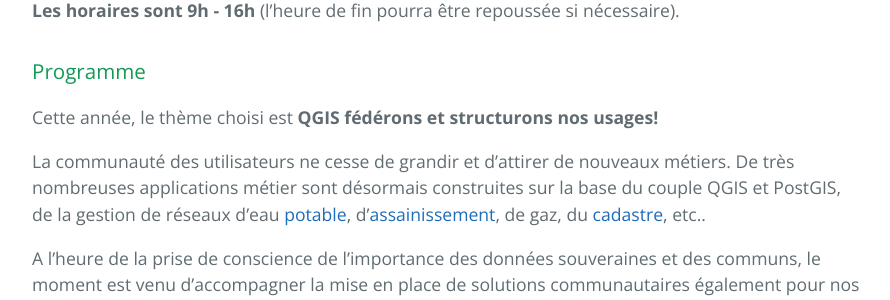
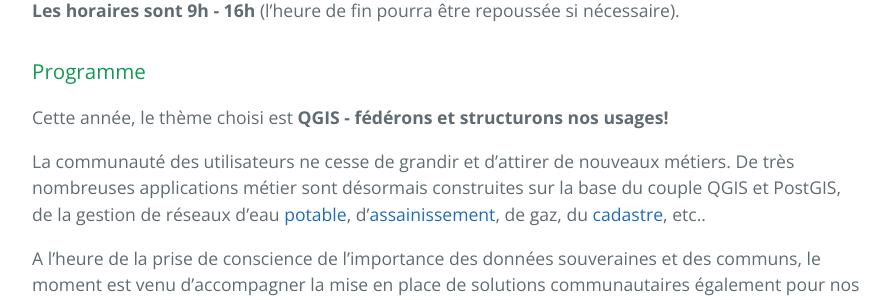
Before and after one commit to OSGeo-fr/QGIS-conf-fr-website, a Jekyll site: the page built from z20_programme.md, in a window 1280 px wide. Shown: the part 1129-1429 px from the top of the page, without its empty margins (192-1082 px from the left). Built offline with Jekyll 4.4.1, drawn with Linux system fonts in a browser that asks for light colours.

Commit message:
fix title of theme

```diff
--- a/z20_programme.md
+++ b/z20_programme.md
@@ -29,7 +29,7 @@ Nous vous proposons de se retrouver le soir pour boire un verre ensemble et disc
 
 ### Programme
 
-Cette année, le thème choisi est **QGIS fédérons et structurons nos usages!**
+Cette année, le thème choisi est **QGIS - fédérons et structurons nos usages!**
 
 La communauté des utilisateurs ne cesse de grandir et d'attirer de nouveaux métiers. De très nombreuses applications métier sont désormais construites sur la base du couple QGIS et PostGIS, de la gestion de réseaux d'eau [potable](http://qwat.org/), d'[assainissement](https://github.com/QGEP), de gaz, du [cadastre](https://plugins.qgis.org/plugins/cadastre/), etc..
 
```
